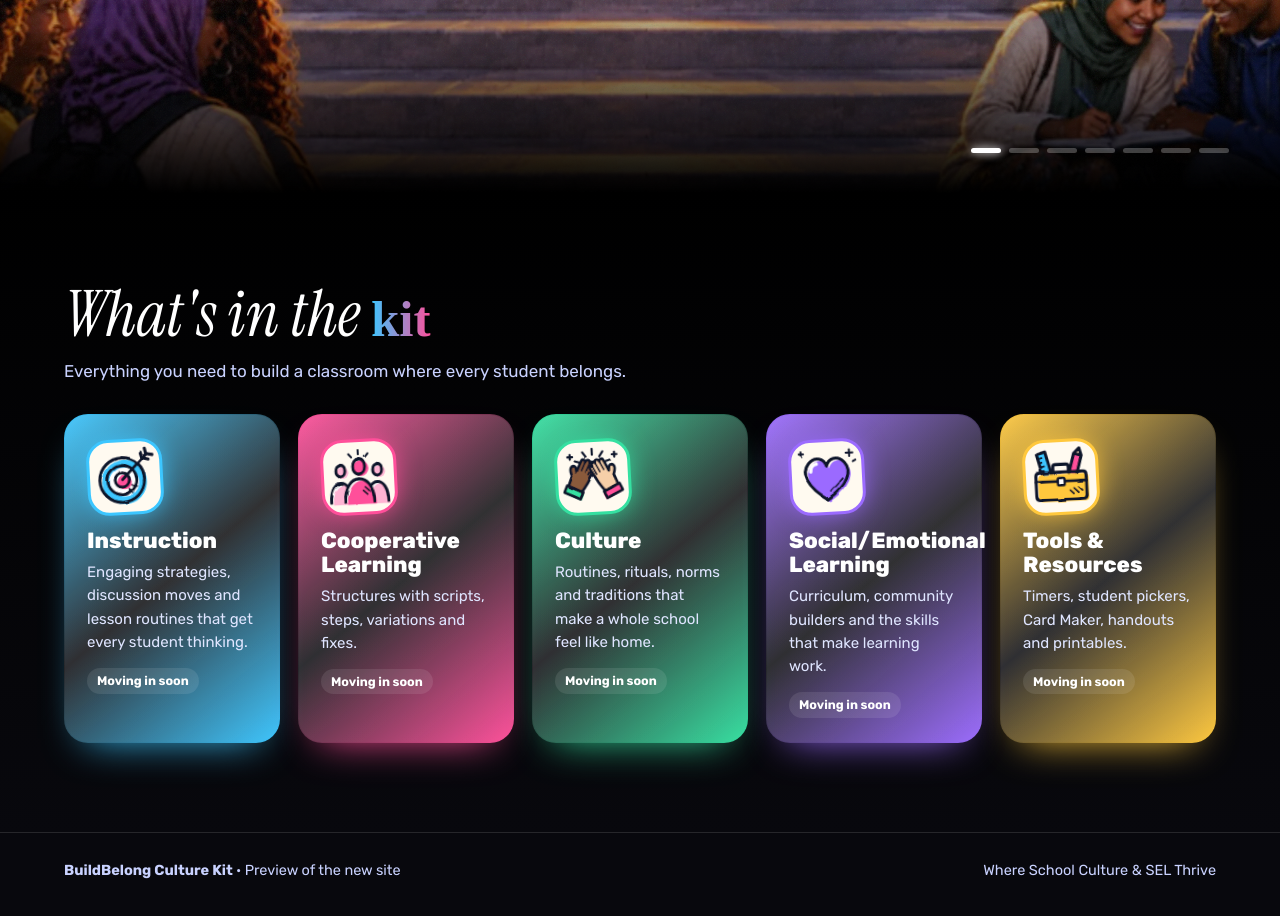
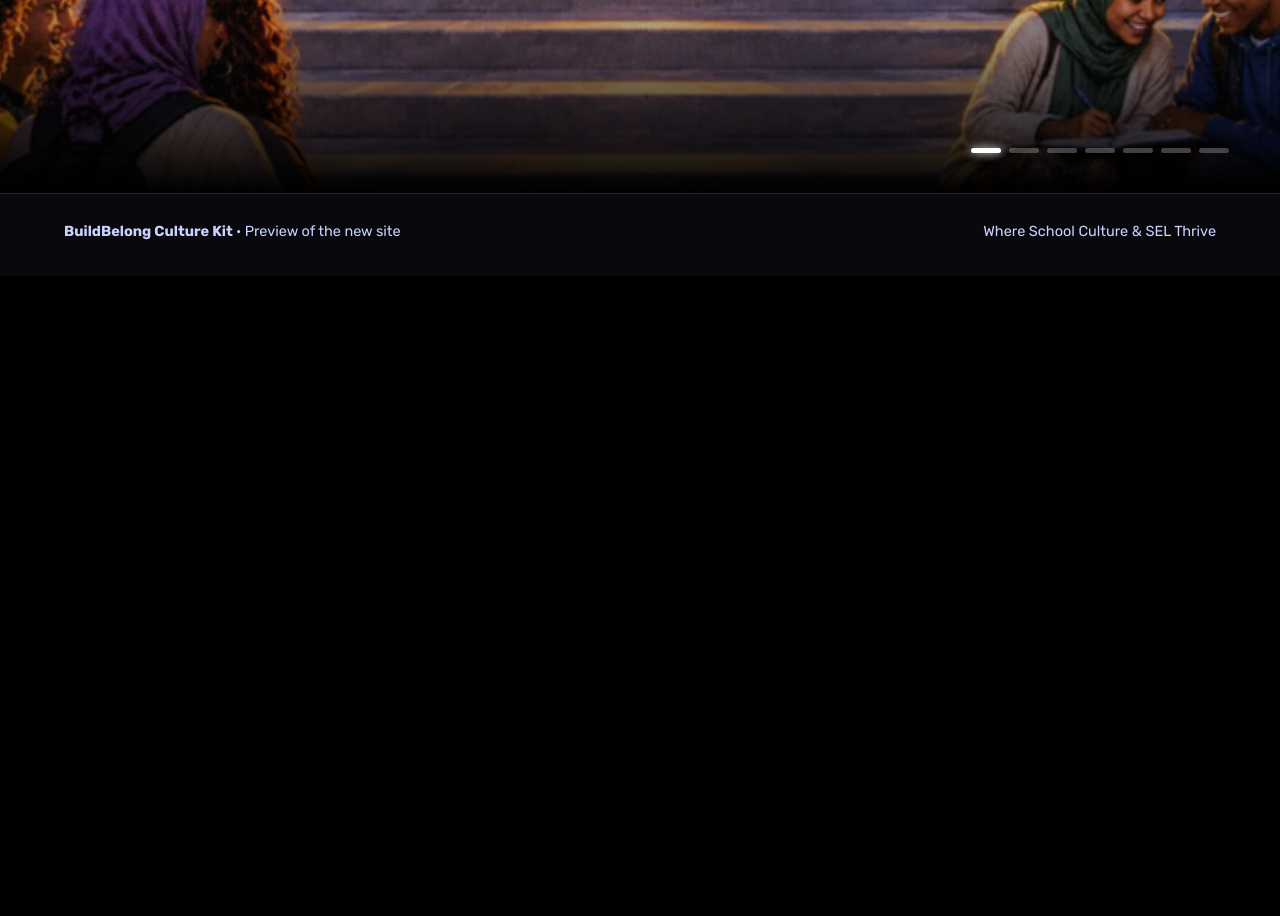
Before and after one commit to dsblocker/BuildBelong.org, a plain HTML site: page index.html in a window 1280 px wide. Shown: the part 579-1495 px from the top of the page. After the commit the page ends 855 px from the top, so only its background shows below. Drawn offline with Linux system fonts and the light colour scheme; a web font is replaced by a local one.

Commit message:
Remove redundant What's in the kit section
Co-Authored-By: Claude Opus 5.5 <noreply@anthropic.com>
Claude-Session: https://claude.ai/code/session_01CAZ7VF81xy3eLnaCU64HQN

```diff
--- a/index.html
+++ b/index.html
@@ -18,7 +18,7 @@ VOICE: bold, warm, after-dark premium; a concert stage for classroom culture
 IDEA: the BuildBelong sticker lit up like a headliner under an aurora sky
 PICTURE: the giant glowing logo center stage, teens leaning in from both wings
 COLOUR and TYPE: midnight navy with purple, pink, sky and blue aurora light; Instrument Serif + Unbounded + Cafeteria + Rubik
-LAYOUT: colorful tabs with hand-drawn sketchnote icons on top, full-bleed hero, glowing doors into the kit
+LAYOUT: colorful tabs with hand-drawn sketchnote icons on top, full-bleed hero
 */
 :root{color-scheme:light only;--night:#000000;--night2:#08080d;--ink:#ffffff;--soft:#c9d2ff;--blue:#1d5bff;--sky:#3cc6ff;--pink:#ff4f9a;--purple:#7b3dff;--sun:#ffd84d;--mint:#35e0a1}
 html,body{background:var(--night) !important;color:var(--ink) !important}
@@ -82,21 +82,6 @@ h1{margin:clamp(-14px,-1vh,-4px) 0 0;font:400 clamp(84px,10.8vw,160px)/1 trailma
 .dots{position:absolute;z-index:3;right:max(4vw,16px);bottom:clamp(30px,5vh,52px);display:flex;gap:8px}
 .dots button{width:30px;height:5px;border:0;border-radius:9px;background:#ffffff40;cursor:pointer;padding:0}
 .dots button.on{background:#fff;box-shadow:0 0 10px #fff}
-/* doors */
-.doors{position:relative;padding:clamp(48px,7vw,90px) max(5vw,16px);background:linear-gradient(var(--night),var(--night2)) !important}
-.doors h2{margin:0;font:italic 400 clamp(40px,5vw,64px)/1 'Instrument Serif',serif;color:#fff !important}
-.doors h2 b{font:900 .8em Unbounded;font-style:normal;background:linear-gradient(90deg,#3cc6ff,#ff4f9a);-webkit-background-clip:text;background-clip:text;color:transparent !important}
-.doors>p{margin:10px 0 30px;color:var(--soft) !important;max-width:58ch}
-.grid{display:grid;grid-template-columns:repeat(auto-fit,minmax(min(100%,215px),1fr));gap:18px;max-width:1240px}
-.door{--c:var(--sky);position:relative;display:flex;flex-direction:column;gap:8px;padding:24px 22px;border-radius:24px;color:#fff !important;
-  background:linear-gradient(160deg,#ffffff14,#ffffff05) padding-box,linear-gradient(140deg,var(--c),#ffffff22 50%,var(--c)) border-box;border:1.5px solid transparent;box-shadow:0 18px 40px -22px var(--c);transition:transform .2s}
-.door:hover,.door:focus-visible{transform:translateY(-4px);outline:none;box-shadow:0 22px 50px -18px var(--c)}
-.door .e{width:76px;height:76px;border-radius:22px;display:grid;place-items:center;background:#fffaf0;border:3px solid var(--c);box-shadow:0 0 26px -4px var(--c);transform:rotate(-3deg)}
-.door .e img{width:62px;height:62px}
-.door b{font:800 22px/1.1 Rubik;margin-top:6px}
-.door small{font-size:15px;color:#dfe5ff !important}
-.door .soon{align-self:flex-start;margin-top:6px;font-size:12.5px;font-weight:700;padding:3px 10px;border-radius:999px;background:#ffffff18;color:#fff !important}
-.d1{--c:#3cc6ff}.d2{--c:#ff4f9a}.d3{--c:#9b6bff}.d4{--c:#ffc83d}.d5{--c:#35e0a1}
 
 footer{padding:26px max(5vw,16px) 34px;background:var(--night2) !important;border-top:1px solid #ffffff1f;color:var(--soft) !important;font-size:14.5px;display:flex;flex-wrap:wrap;gap:10px 24px;justify-content:space-between}
 
@@ -142,17 +127,6 @@ footer{padding:26px max(5vw,16px) 34px;background:var(--night2) !important;borde
   <div class="dots" id="dots" role="group" aria-label="Choose a scene"></div>
 </section>
 
-<section class="doors" id="kit" aria-labelledby="k">
-  <h2 id="k">What's in the <b>kit</b></h2>
-  <p>Everything you need to build a classroom where every student belongs.</p>
-  <div class="grid">
-    <a class="door d1" id="instruction" href="#instruction"><span class="e" aria-hidden="true"><img src="img/icons/instruction.svg" alt="" width="64" height="64"></span><b>Instruction</b><small>Engaging strategies, discussion moves and lesson routines that get every student thinking.</small><span class="soon">Moving in soon</span></a>
-    <a class="door d2" id="cooperative-learning" href="#cooperative-learning"><span class="e" aria-hidden="true"><img src="img/icons/cooperative-learning.svg" alt="" width="64" height="64"></span><b>Cooperative Learning</b><small>Structures with scripts, steps, variations and fixes.</small><span class="soon">Moving in soon</span></a>
-    <a class="door d5" id="culture" href="#culture"><span class="e" aria-hidden="true"><img src="img/icons/culture.svg" alt="" width="64" height="64"></span><b>Culture</b><small>Routines, rituals, norms and traditions that make a whole school feel like home.</small><span class="soon">Moving in soon</span></a>
-    <a class="door d3" id="sel" href="#sel"><span class="e" aria-hidden="true"><img src="img/icons/sel.svg" alt="" width="64" height="64"></span><b>Social/Emotional Learning</b><small>Curriculum, community builders and the skills that make learning work.</small><span class="soon">Moving in soon</span></a>
-    <a class="door d4" id="tools" href="#tools"><span class="e" aria-hidden="true"><img src="img/icons/tools.svg" alt="" width="64" height="64"></span><b>Tools &amp; Resources</b><small>Timers, student pickers, Card Maker, handouts and printables.</small><span class="soon">Moving in soon</span></a>
-  </div>
-</section>
 </main>
 
 <footer>
```
